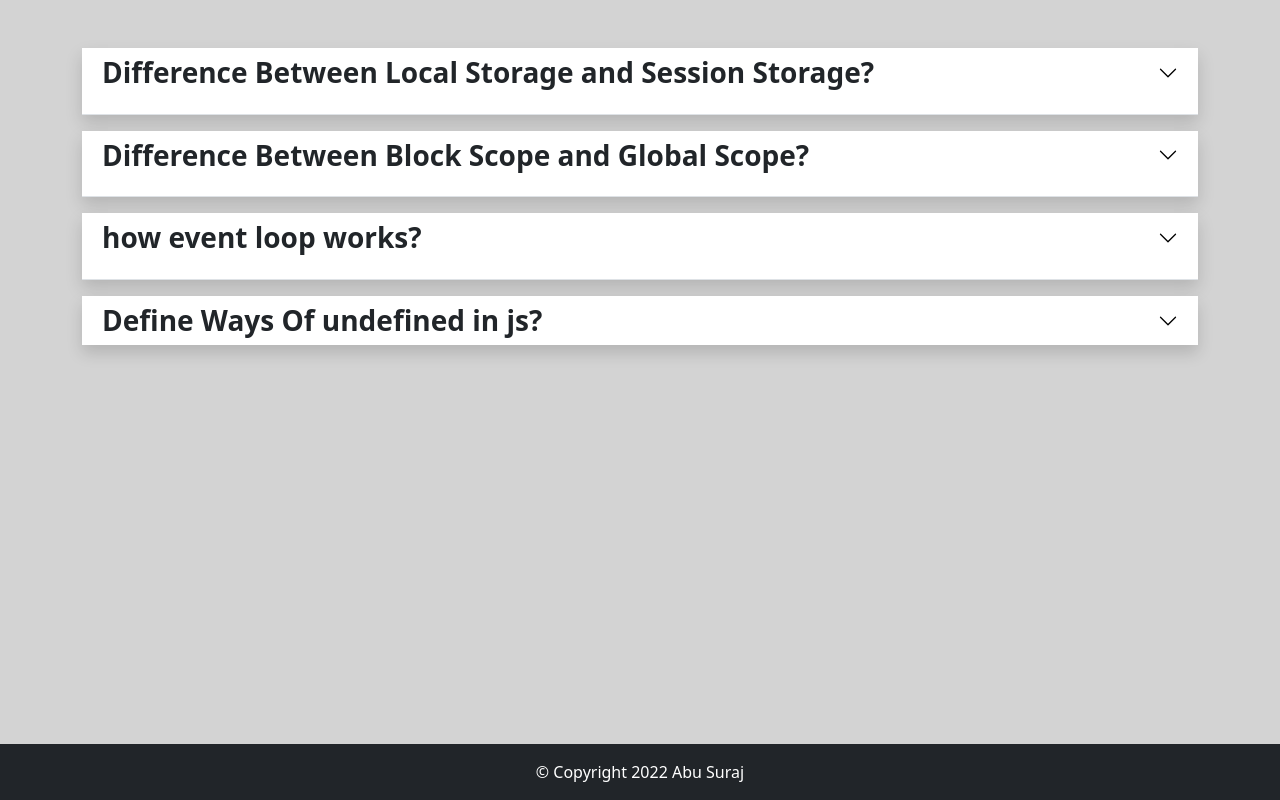
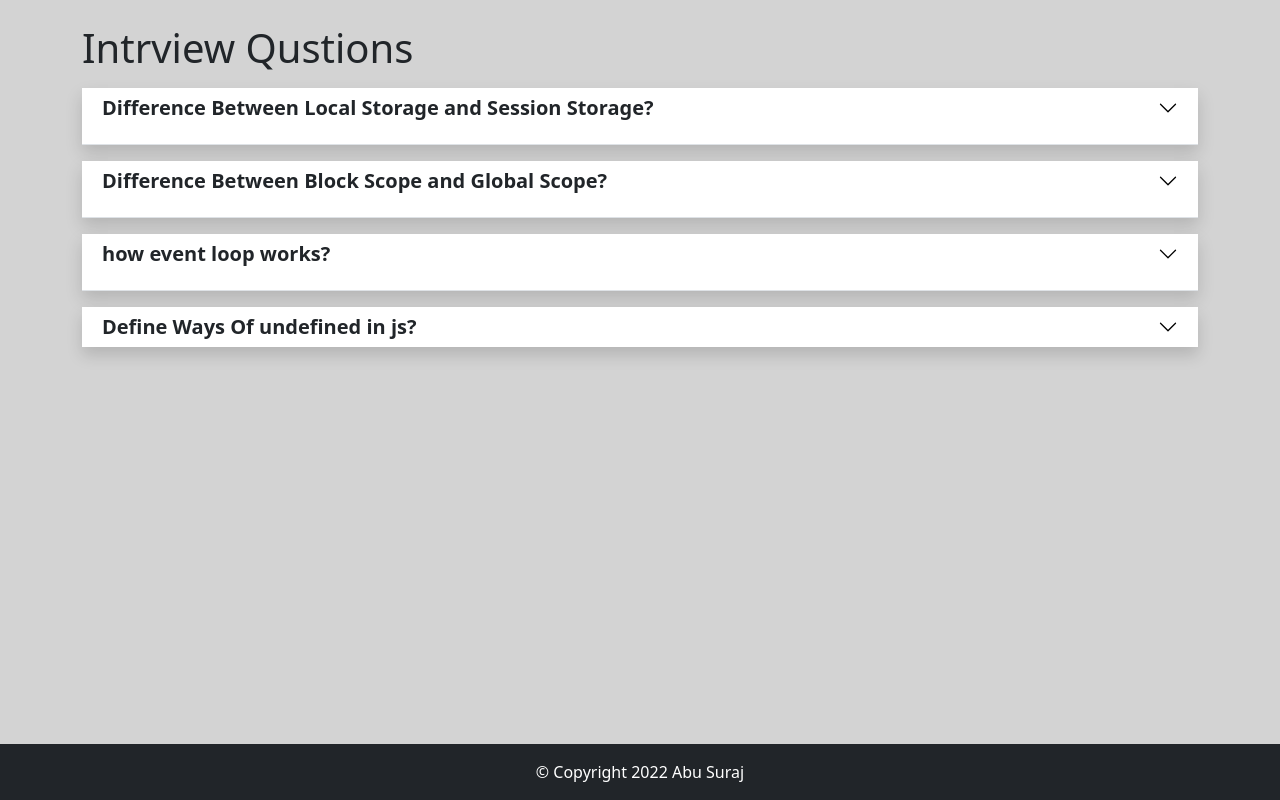
Before and after one commit to AbuSuraj/Speed-typer, a plain HTML site: page blog.html in a window 1280 px wide. Drawn offline with nearby package versions, Linux system fonts and the light colour scheme.

Commit message:
edited on blog

```diff
--- a/blog.html
+++ b/blog.html
@@ -23,14 +23,16 @@
     </style>
   </head>
   <body>
-
+    <Header class="container mt-4">
+      <h1>Intrview Qustions</h1>
+    </Header>
     <!-- acordian  -->
-    <main class="container mt-5">
-      <div class="accordion accordion-flush my-5" id="accordionFlushExample">
+    <main class="container mt-3">
+      <div class="accordion accordion-flush mt-3 mb-5" id="accordionFlushExample">
         <div class="accordion-item shadow">
           <h2 class="accordion-header" id="flush-headingOne">
             <button
-              class="accordion-button collapsed fw-bold py-2 my-3 rounded fs-3 bg-white"
+              class="accordion-button collapsed fw-bold py-2 my-3 rounded fs-5 bg-white"
               type="button"
               data-bs-toggle="collapse"
               data-bs-target="#flush-collapseOne"
@@ -83,7 +85,7 @@
         <div class="accordion-item shadow">
           <h2 class="accordion-header" id="flush-headingTwo">
             <button
-              class="accordion-button collapsed fw-bold py-2 my-3 rounded fs-3 bg-white"
+              class="accordion-button collapsed fw-bold py-2 my-3 rounded fs-5 bg-white"
               type="button"
               data-bs-toggle="collapse"
               data-bs-target="#flush-collapseTwo"
@@ -122,7 +124,7 @@
         <div class="accordion-item shadow">
           <h2 class="accordion-header" id="flush-headingThree">
             <button
-              class="accordion-button collapsed fw-bold py-2 my-3 rounded fs-3 bg-white"
+              class="accordion-button collapsed fw-bold py-2 my-3 rounded fs-5 bg-white"
               type="button"
               data-bs-toggle="collapse"
               data-bs-target="#flush-collapseThree"
@@ -152,7 +154,7 @@ The event loop executes the tasks starting from the oldest first.
         <div class="accordion-item shadow">
             <h2 class="accordion-header" id="flush-headingFour">
               <button
-                class="accordion-button collapsed fw-bold py-2 my-3 rounded fs-3 bg-white"
+                class="accordion-button collapsed fw-bold py-2 my-3 rounded fs-5 bg-white"
                 type="button"
                 data-bs-toggle="collapse"
                 data-bs-target="#flush-collapseFour"
```
